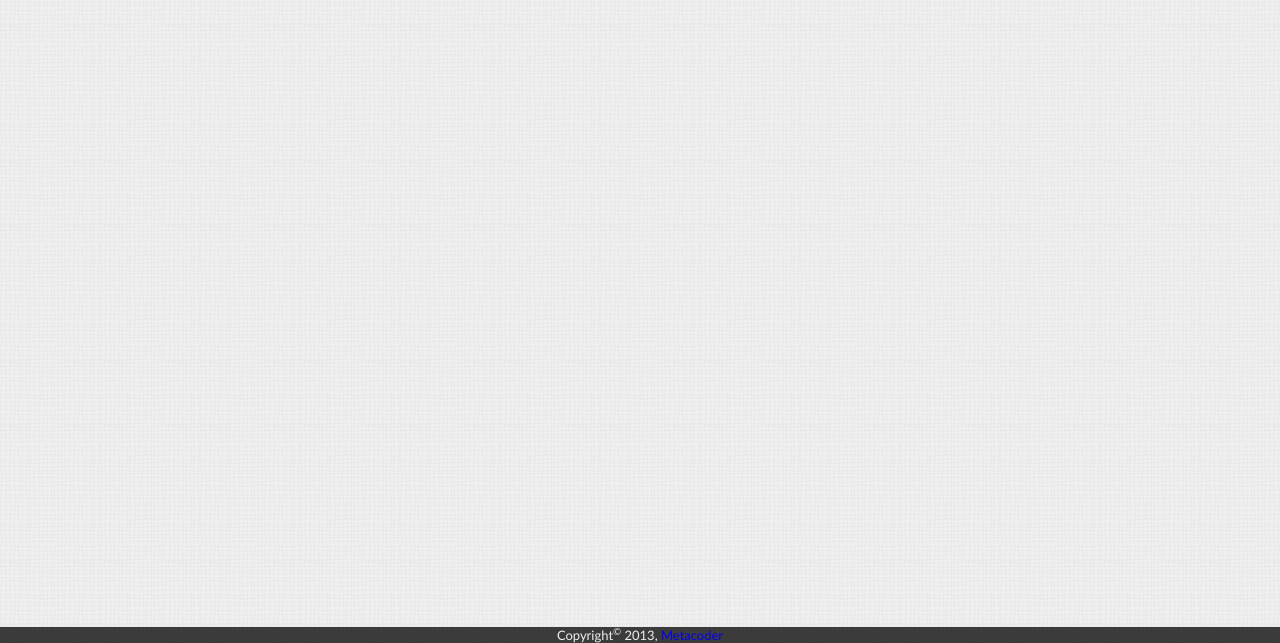
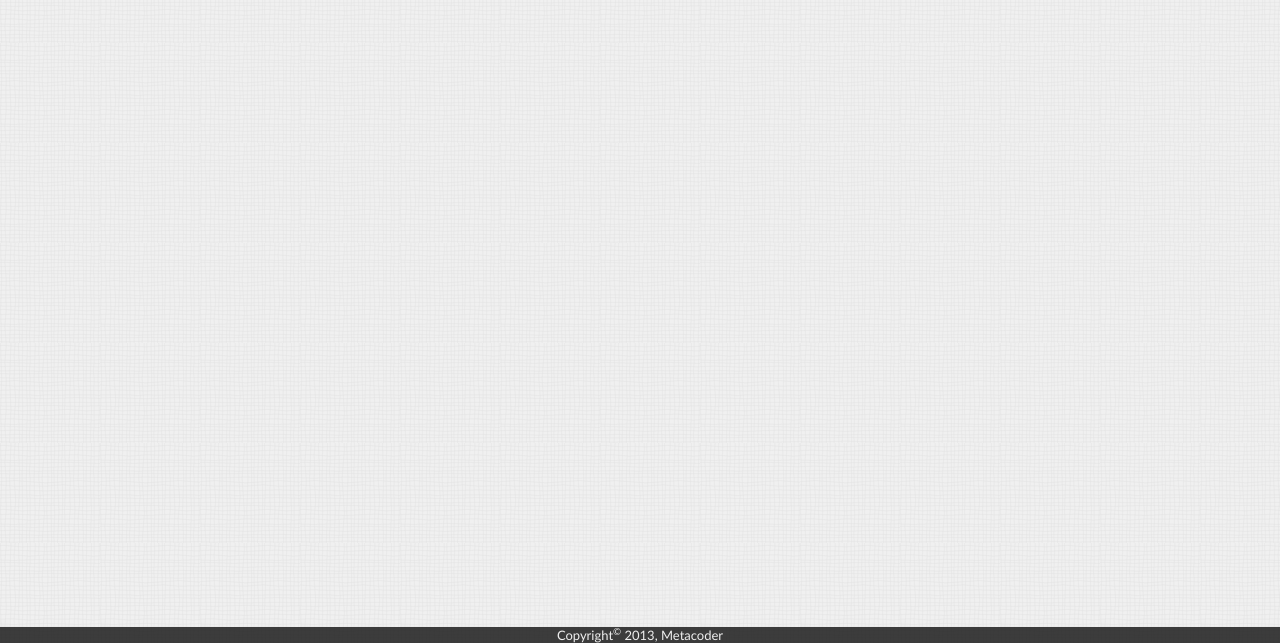
Before and after one commit to metacoder-bgy/bkget, a plain HTML site: page public/index.html in a window 1280 px wide. Shown: the part 157-800 px from the top of the page. Drawn offline with Linux system fonts and the light colour scheme; no server answers.

Commit message:
add css for footer

```diff
--- a/public/css/main.css
+++ b/public/css/main.css
@@ -25,7 +25,7 @@ body {
 }
 
 a {
-	text-decoration:none;
+	text-decoration: none;
 }
 
 li {
@@ -123,7 +123,6 @@ body::-webkit-scrollbar-corner{background-clip:padding-box;background-color:#f5f
 
 .list-view {
 	margin-top: 20px;
-	/*display: inline-block;*/
 }
 
 #download_list li {
@@ -233,7 +232,6 @@ body::-webkit-scrollbar-corner{background-clip:padding-box;background-color:#f5f
 }
 
 .footer {
-	color: #EEE;
 	margin-top: 10px;
 	width: 100%;
 	position: fixed;
@@ -241,3 +239,7 @@ body::-webkit-scrollbar-corner{background-clip:padding-box;background-color:#f5f
 	left: 0;
 	background-color: rgba(0,0,0,.75);
 }
+
+.footer * {
+    color: #EEE;
+}
```
